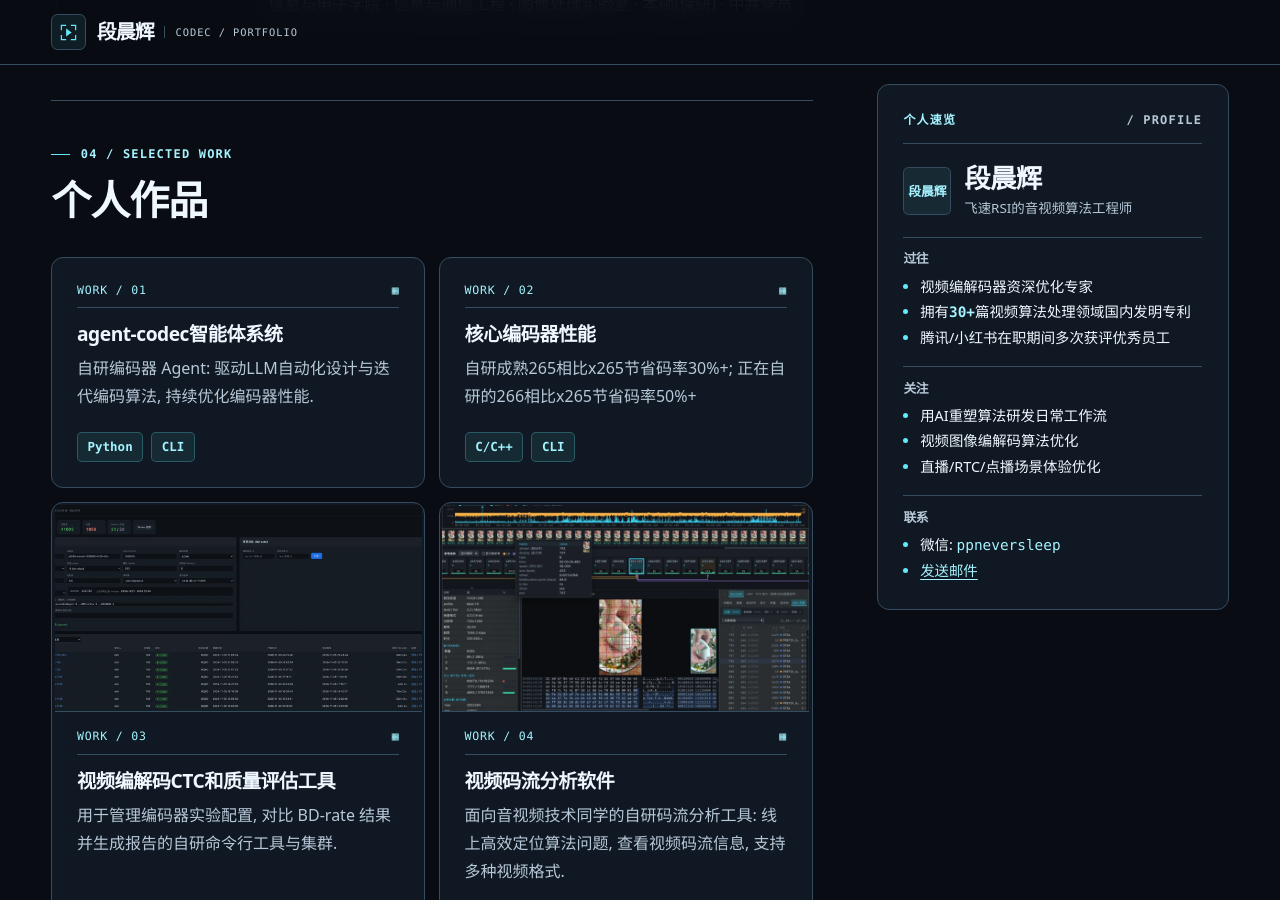
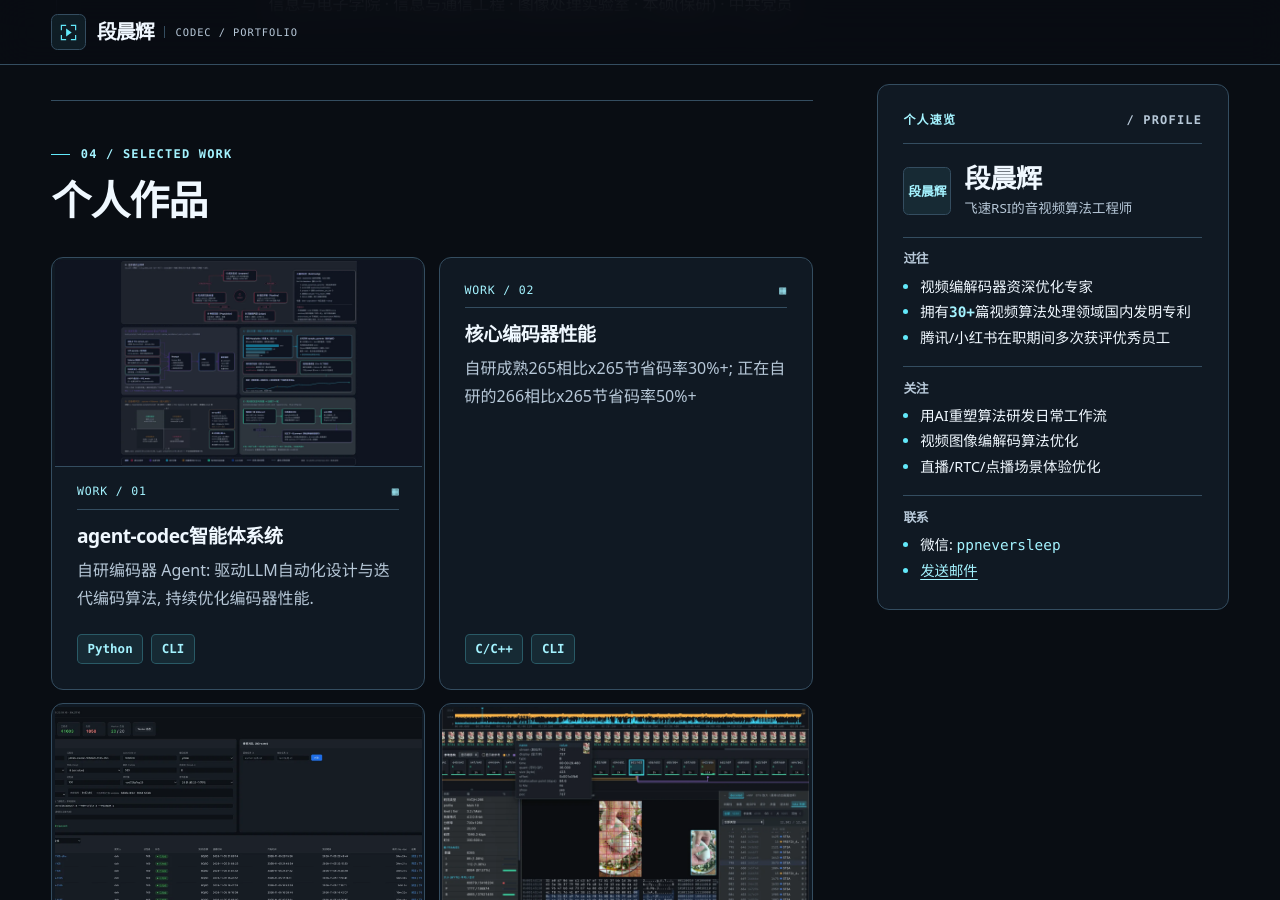
Before and after one commit to bitchenhui/bitchenhui.github.io, a Jekyll site: the page built from index.html, in a window 1280 px wide and 900 px high, scrolled down 2415 px. Built offline with Jekyll 4.4.1, drawn with Linux system fonts in a browser that asks for light colours.

Commit message:
feat: add darkened agent-codec architecture cover

```diff
--- a/_data/projects.yml
+++ b/_data/projects.yml
@@ -13,7 +13,7 @@
   stack:
     - Python
     - CLI
-  cover: ""
+  cover: "/assets/img/works/agent-codec-loop.webp"
   project_url: ""
   repository_url: ""
 
```
Also changed, not shown: assets/img/works/agent-codec-loop.webp (added).
